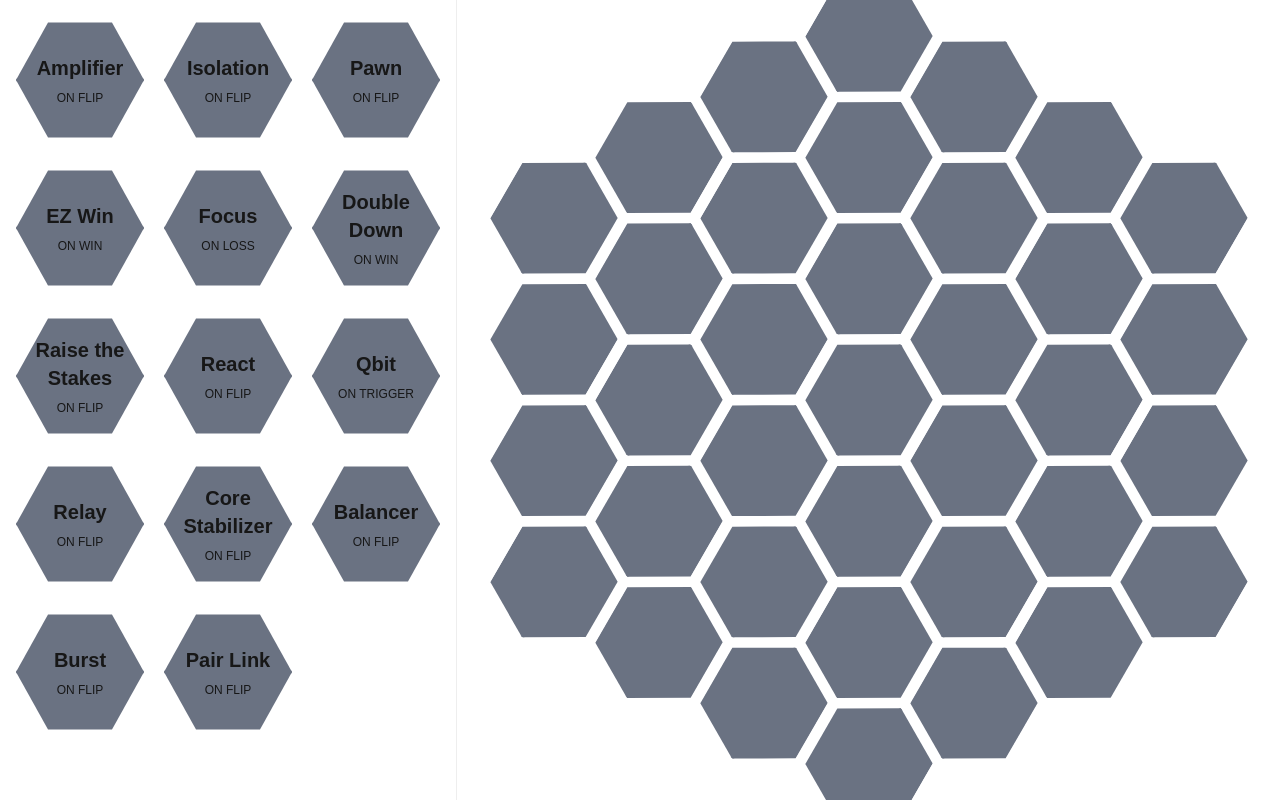
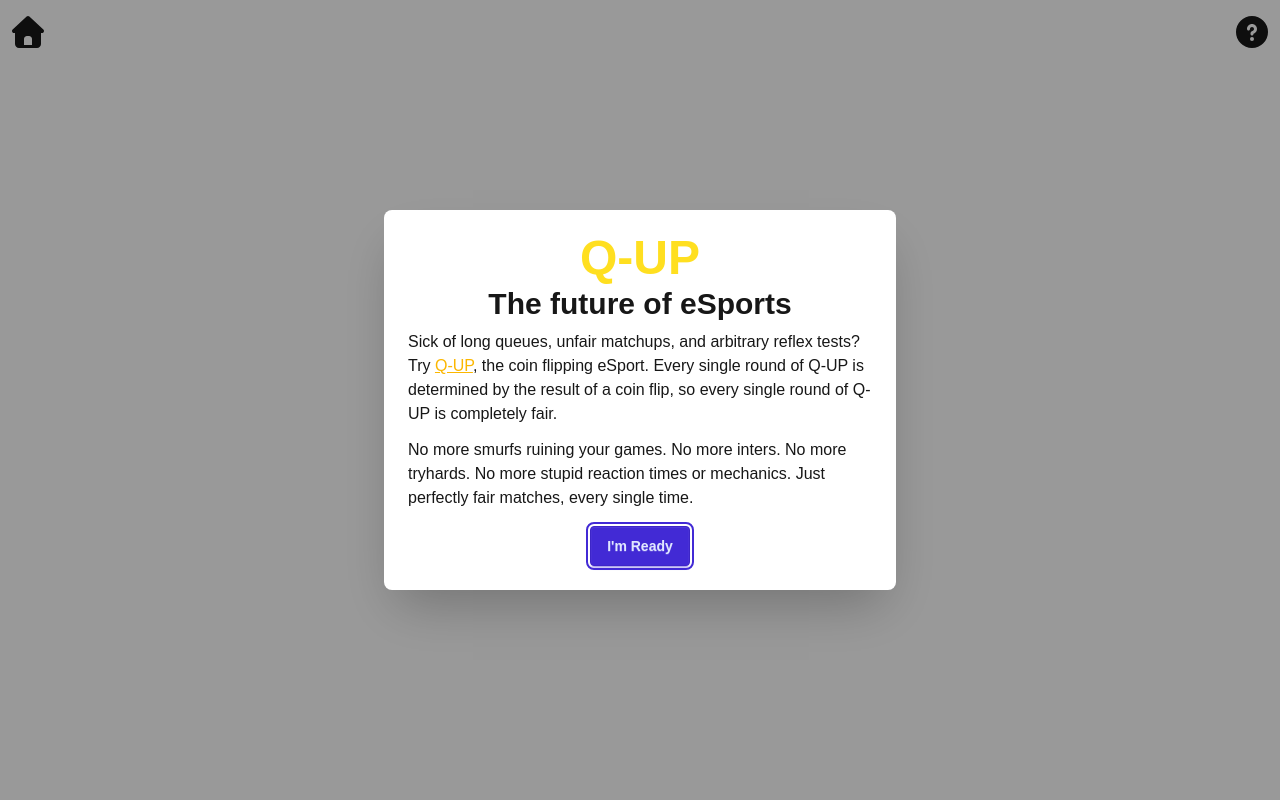
Before and after one commit to phungj/qup-webapp, a Next.js app: page / in a window 1280 px wide. Built offline with nearby package versions, Linux system fonts and the light colour scheme.

Commit message:
Added skill GUI

```diff
--- a/app/layout.tsx
+++ b/app/layout.tsx
@@ -31,7 +31,10 @@ export default function RootLayout({
       lang="en"
       className={`${geistSans.variable} ${geistMono.variable} h-full antialiased`}
     >
-      <body className="min-h-full flex flex-col">{children}</body>
+      <body className="min-h-full flex flex-col">
+          {children}
+          <div id="tooltip-root"></div>
+      </body>
     </html>
   );
 }
--- a/components/App.tsx
+++ b/components/App.tsx
@@ -20,12 +20,13 @@ import Help from "@/components/Help";
 import SkillList from "@/components/SkillList";
 import HexGrid from "@/components/HexGrid";
 import {placeSkill, removeSkill} from "@/src/skills";
+import Skills from "@/components/Skills";
 
 type MatchExecutionState =
     | {state: "none"}
     | {state: "done", result: MatchState}
 
-type ViewState = "menu" | "results" | "help";
+type ViewState = "menu" | "results" | "help" | "skills";
 
 // TODO: Add a tracker for max Q
 export default function App() {
@@ -80,22 +81,6 @@ export default function App() {
         return null;
     } else {
         return (
-            <div className="flex h-screen overflow-hidden">
-                <aside className="border-r border-base-300 p-4">
-                    <SkillList skills={Array.from(SKILL_REGISTRY.values())} />
-                </aside>
-
-                <main className="flex-1 flex items-center justify-center">
-                    <HexGrid
-                        grid={player.grid}
-                        onDropSkill={handleDropSkill}
-                        onRemoveSkill={handleRemoveSkill}
-                    />
-                </main>
-            </div>
-        );
-
-        return (
             <div>
                 <TitleDialog/>
                 <ErrorDialog errored={errored} message={errorMessage} resetError={resetError}/>
@@ -103,7 +88,7 @@ export default function App() {
                 <div className="h-screen flex flex-col">
                     <Navbar homeButtonHandler={resetMenu} helpButtonHandler={setHelpView}/>
 
-                    <div className="flex-1 flex items-center justify-center">
+                    <div className="flex-1">
                         {getMainContent()}
                     </div>
                 </div>
@@ -135,7 +120,6 @@ export default function App() {
     }
 
 
-
     function resetMenu() {
         setMatchState({
             state: "none"
@@ -154,6 +138,10 @@ export default function App() {
 
     function setHelpView() {
         setView("help");
+    }
+
+    function setSkillsView() {
+        setView("skills");
     }
 
     function loadSkills(json: string) {
@@ -198,16 +186,18 @@ export default function App() {
         switch (view) {
             case "menu":
                 return (
+                    <div className="h-full flex items-center justify-center">
                         <div className="flex flex-col items-center gap-4">
                             <TitleItalics/>
                             <Stats player={player}/>
-                        <div className="flex gap-5 max-w-screen">
-                            <button onClick={playMatch} className="btn btn-primary flex-1">
+                            <div className="grid grid-cols-2 gap-5 w-full max-w-md">
+                                <button onClick={playMatch} className="btn btn-primary">
                                     Play
                                 </button>
-                            <button onClick={() => setImporting(true)} className="btn btn-secondary flex-1 leading-tight">
-                                Load Skills
+                                <button onClick={setSkillsView} className="btn btn-secondary">
+                                    Skills
                                 </button>
+                            </div>
                         </div>
                     </div>
                 );
@@ -215,6 +205,12 @@ export default function App() {
                 return matchState.state === "done" ? <Results matchState={matchState.result} player={player} playMatch={playMatch} resetMenu={resetMenu}/> : null;
             case "help":
                 return <Help/>;
+            case "skills":
+                return (
+                    <div className="ml-20">
+                        <Skills grid={player.grid} onDropSkill={handleDropSkill} onRemoveSkill={handleRemoveSkill}/>
+                    </div>
+                );
         }
     }
 }
--- a/components/Skills.tsx
+++ b/components/Skills.tsx
@@ -0,0 +1,29 @@
+import SkillList from "@/components/SkillList";
+import {SKILL_REGISTRY} from "@/src/parser";
+import HexGrid from "@/components/HexGrid";
+import {SkillGrid} from "@/src/skills";
+
+
+type SkillsProps = {
+    grid: SkillGrid,
+    onDropSkill: (skillId: string, q: number, r: number) => void,
+    onRemoveSkill: (q: number, r: number) => void
+};
+
+export default function Skills({grid, onDropSkill, onRemoveSkill}: SkillsProps) {
+    return (
+        <div className="flex h-screen overflow-hidden">
+            <aside className="border-r border-base-300 p-4">
+                <SkillList skills={Array.from(SKILL_REGISTRY.values())} />
+            </aside>
+
+            <main className="flex-1 flex items-center justify-center">
+                <HexGrid
+                    grid={grid}
+                    onDropSkill={onDropSkill}
+                    onRemoveSkill={onRemoveSkill}
+                />
+            </main>
+        </div>
+    );
+}
--- a/components/Tooltip.tsx
+++ b/components/Tooltip.tsx
@@ -1,4 +1,7 @@
+"use client";
+
 import { ReactNode, useState } from "react";
+import { createPortal } from "react-dom";
 
 type TooltipProps = {
     content: ReactNode;
@@ -7,27 +10,46 @@ type TooltipProps = {
 
 export default function Tooltip({ content, children }: TooltipProps) {
     const [hovered, setHovered] = useState(false);
+    const [rect, setRect] = useState<DOMRect | null>(null);
+
+    const portalRoot =
+        typeof window !== "undefined"
+            ? document.getElementById("tooltip-root")
+            : null;
 
     return (
+        <>
             <div
-            className="relative inline-block"
-            onMouseEnter={() => setHovered(true)}
+                className="inline-block"
+                onMouseEnter={(e) => {
+                    setRect(e.currentTarget.getBoundingClientRect());
+                    setHovered(true);
+                }}
                 onMouseLeave={() => setHovered(false)}
             >
-            {hovered && (
+                {children}
+            </div>
+
+            {hovered && rect && portalRoot &&
+                createPortal(
                     <div
                         className="
-                        absolute left-full top-1/2 -translate-y-1/2 ml-2
+                            fixed
+                            z-[9999]
                             text-xs px-2 py-1 rounded shadow-lg
-                        whitespace-nowrap z-50
+                            whitespace-nowrap
                             bg-white border border-gray-300
                         "
+                        style={{
+                            top: rect.top + rect.height / 2,
+                            left: rect.right + 8,
+                            transform: "translateY(-50%)"
+                        }}
                     >
                         {content}
-                </div>
+                    </div>,
+                    portalRoot
                 )}
-
-            {children}
-        </div>
+        </>
     );
 }
```
Also changed, not shown: src/game.ts (+3 -7 lines), 16 other files (tests, documents, lock files or other folders). Lines whose indentation alone changed are shown as unchanged.
